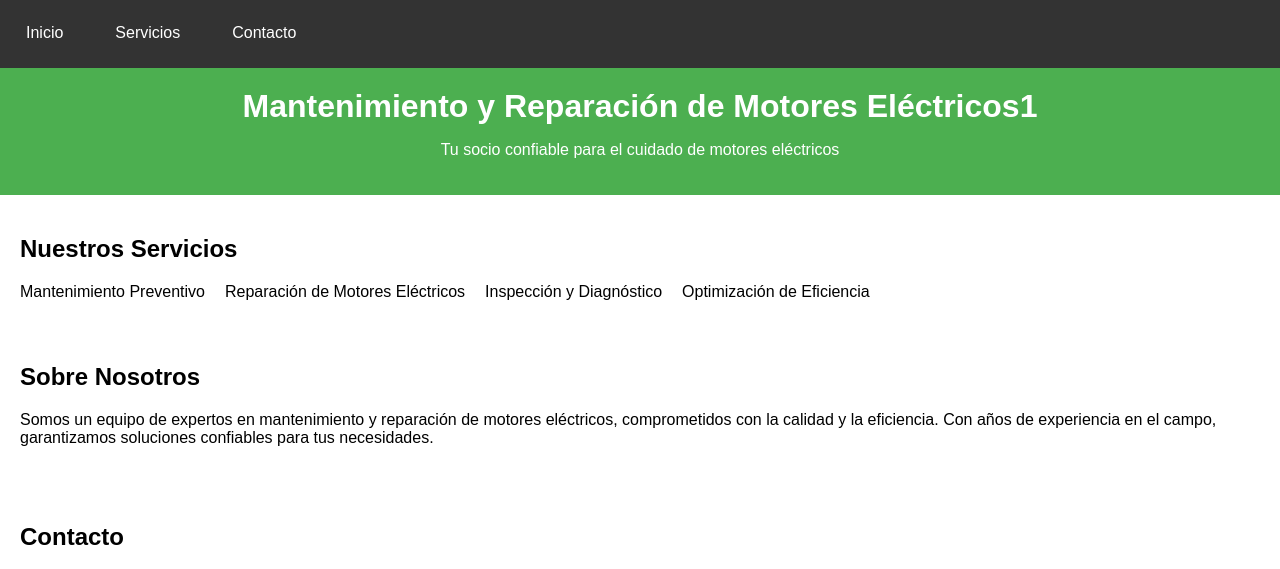
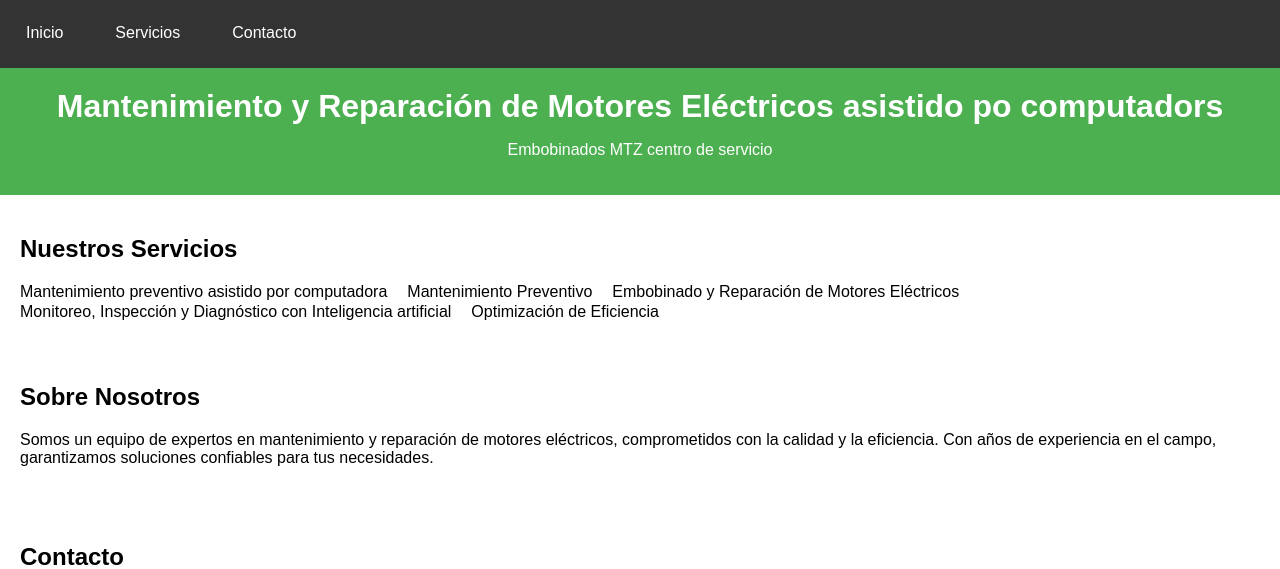
Before and after one commit to Omars2003/MTZ-MOTORS, a Flask app: page / in a window 1280 px wide. Shown: the top 569 px of the page. Run offline with Flask 3, Linux system fonts and the light colour scheme.

Commit message:
Mensaje descriptivo de tus cambios

```diff
--- a/templates/index.html
+++ b/templates/index.html
@@ -16,16 +16,17 @@
 </head>
 <body>
     <header>
-        <h1>Mantenimiento y Reparación de Motores Eléctricos1</h1>
-        <p>Tu socio confiable para el cuidado de motores eléctricos</p>
+        <h1>Mantenimiento y Reparación de Motores Eléctricos asistido po computadors</h1>
+        <p>Embobinados MTZ centro de servicio</p>
     </header>
 
     <section id="services">
         <h2>Nuestros Servicios</h2>
         <ul>
+            <li>Mantenimiento  preventivo asistido por computadora</li>
             <li>Mantenimiento Preventivo</li>
-            <li>Reparación de Motores Eléctricos</li>
-            <li>Inspección y Diagnóstico</li>
+            <li>Embobinado y Reparación de Motores Eléctricos</li>
+            <li>Monitoreo, Inspección y Diagnóstico con Inteligencia artificial</li>
             <li>Optimización de Eficiencia</li>
         </ul>
     </section>
```
Also changed, not shown: 1 other file.
